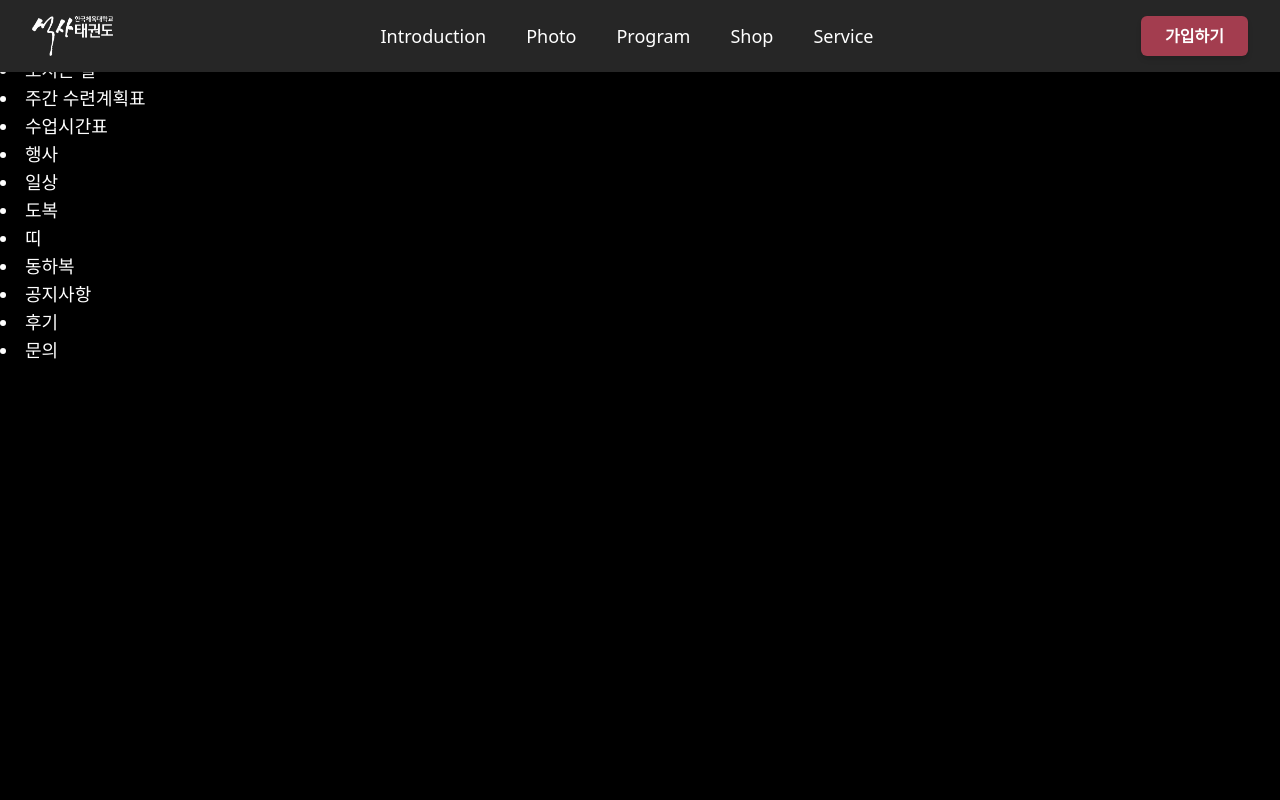
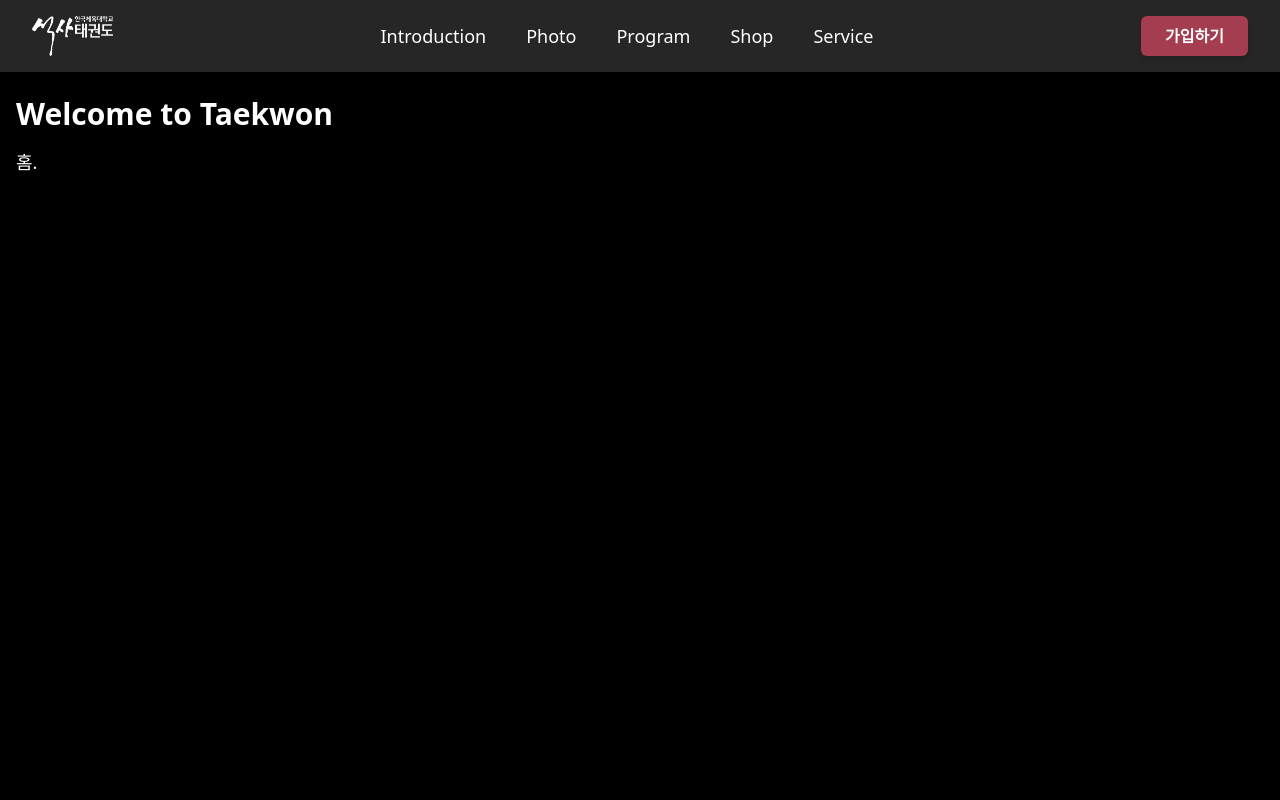
Before and after one commit to juyheon/homepage, a React (Vite) app in the folder taekwon-frontend/: page / in a window 1280 px wide. Shown: the top 800 px of the page. Built offline with nearby package versions, Linux system fonts and the light colour scheme.

Commit message:
반응형 완성

```diff
--- a/taekwon-frontend/src/components/Header.jsx
+++ b/taekwon-frontend/src/components/Header.jsx
@@ -1,8 +1,10 @@
 import logo from '../assets/logo.png';
-
 import Navie from "./Navie";
 
+import { useState } from "react";
+
 const Header = () => {
+  const [isHovering, setIsHovering] = useState(false);
 
   return (
     <>
@@ -12,7 +14,11 @@ const Header = () => {
       {/* py-4: 상하 패딩 (1rem), px-4: 좌우 패딩 (1rem) */}
       {/* sm:px-6 lg:px-8: 반응형 디자인을 위해 중간/큰 화면에서 좌우 패딩을 더 넓게 설정 */}
       {/* shadow-md: 헤더에 부드러운 그림자 효과를 주어 입체감을 더합니다. */}
-      <header className="fixed top-0 left-0 w-full bg-neutral-800 text-white py-4 px-4 sm:px-6 lg:px-8 shadow-md">
+      <header
+      className="fixed top-0 left-0 w-full bg-neutral-800 text-white py-4 px-4 sm:px-6 lg:px-8 shadow-md"
+      onMouseEnter={() => setIsHovering(true)}
+      onMouseLeave={() => setIsHovering(false)}
+      >
         {/* 내부 컨테이너 */}
         {/* flex: Flexbox 컨테이너로 설정 */}
         {/* flex-wrap: 내용이 많아지면 줄바꿈을 허용하여 반응형으로 만듭니다. */}
@@ -73,8 +79,17 @@ const Header = () => {
           </div>
         </div>
       </header>
-      {/* Navie 컴포넌트는 헤더 아래에 위치하여 추가적인 네비게이션 기능을 제공합니다. */}
-      <Navie />
+
+      {/* 소항목 메뉴, 상태에 따라 표시 */}
+      {isHovering && (
+        <div
+          onMouseEnter={() => setIsHovering(true)}
+          onMouseLeave={() => setIsHovering(false)}
+          className="fixed top-[72px] w-full z-40 bg-white shadow-md transition-all duration-200"
+        >
+          <Navie />
+        </div>
+      )}
     </>
   );
 }
--- a/taekwon-frontend/src/components/Navie.jsx
+++ b/taekwon-frontend/src/components/Navie.jsx
@@ -2,42 +2,51 @@
 
 const Navie = () => {
   return (
-        // 전체 네비 컨테이너
-        <nav className="flex flex-col min-h-screen">
-            {/*  Introducion link list */}
+    <nav className="bg-neutral-800 py-6 px-8 text-white flex flex-col space-y-6">
+      {/* Introduction */}
       <div>
-                <li className="text-lg text-white"><a href="/introduction"> 인사말 </a></li>
-                <li className="text-lg text-white"><a href="/introduction"> 지도진 소개 </a></li>
-                <li className="text-lg text-white"><a href="/introduction"> 오시는 길 </a></li>
+        <ul className="space-y-1">
+          <li><a href="/introduction" className="hover:underline">인사말</a></li>
+          <li><a href="/introduction" className="hover:underline">지도진 소개</a></li>
+          <li><a href="/introduction" className="hover:underline">오시는 길</a></li>
+        </ul>
       </div>
 
-            {/*  Program link list */}
+      {/* Program */}
       <div>
-                <li className="text-lg text-white"><a href="/Program"> 주간 수련계획표 </a></li>
-                <li className="text-lg text-white"><a href="/Program"> 수업시간표 </a></li>
+        <ul className="space-y-1">
+          <li><a href="/program" className="hover:underline">주간 수련계획표</a></li>
+          <li><a href="/program" className="hover:underline">수업시간표</a></li>
+        </ul>
       </div>
 
-            {/*  Photo link list */}
+      {/* Photo */}
       <div>
-                <li className="text-lg text-white"><a href="/Photo"> 행사 </a></li>
-                <li className="text-lg text-white"><a href="/Photo"> 일상 </a></li>
+        <ul className="space-y-1">
+          <li><a href="/photo" className="hover:underline">행사</a></li>
+          <li><a href="/photo" className="hover:underline">일상</a></li>
+        </ul>
       </div>
 
-            {/*  Shop link list */}
+      {/* Shop */}
       <div>
-                <li className="text-lg text-white"><a href="/Shop"> 도복 </a></li>
-                <li className="text-lg text-white"><a href="/Shop"> 띠 </a></li>
-                <li className="text-lg text-white"><a href="/Shop"> 동하복 </a></li>
+        <ul className="space-y-1">
+          <li><a href="/shop" className="hover:underline">도복</a></li>
+          <li><a href="/shop" className="hover:underline">띠</a></li>
+          <li><a href="/shop" className="hover:underline">동하복</a></li>
+        </ul>
       </div>
 
-            {/*  Service link list */}
+      {/* Service */}
       <div>
-                <li className="text-lg text-white"><a href="/Service"> 공지사항 </a></li>
-                <li className="text-lg text-white"><a href="/Service"> 후기 </a></li>
-                <li className="text-lg text-white"><a href="/Service"> 문의 </a></li>
+        <ul className="space-y-1">
+          <li><a href="/service" className="hover:underline">공지사항</a></li>
+          <li><a href="/service" className="hover:underline">후기</a></li>
+          <li><a href="/service" className="hover:underline">문의</a></li>
+        </ul>
       </div>
     </nav>
   );
-}
+};
 
 export default Navie;
```
Lines whose indentation alone changed are shown as unchanged.
